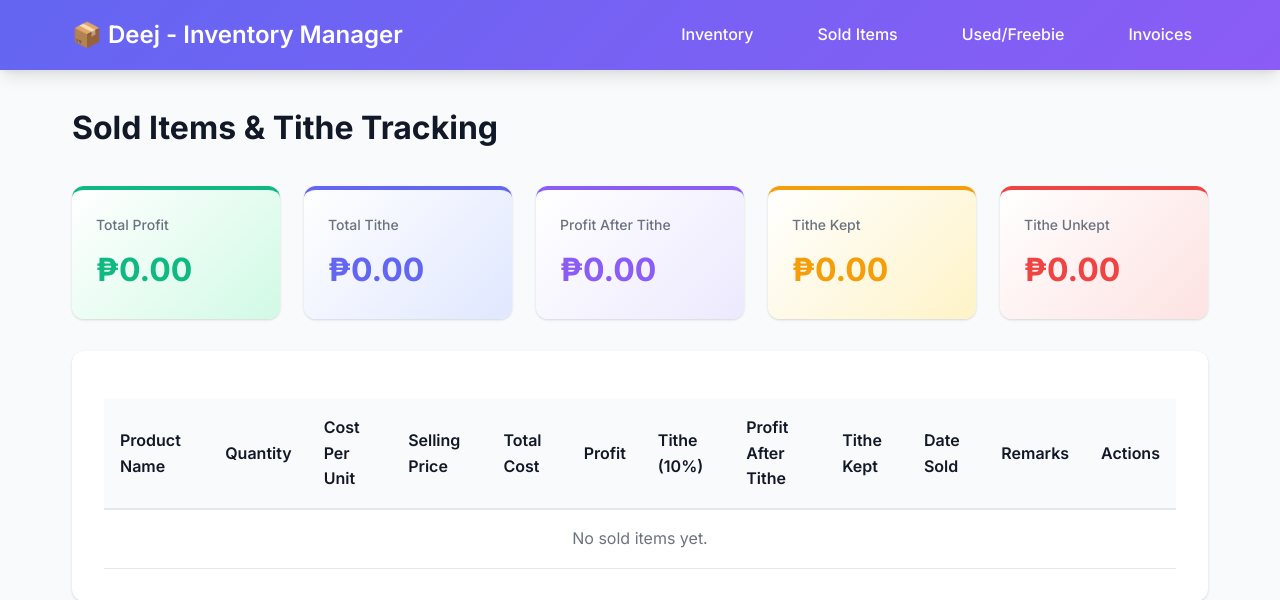
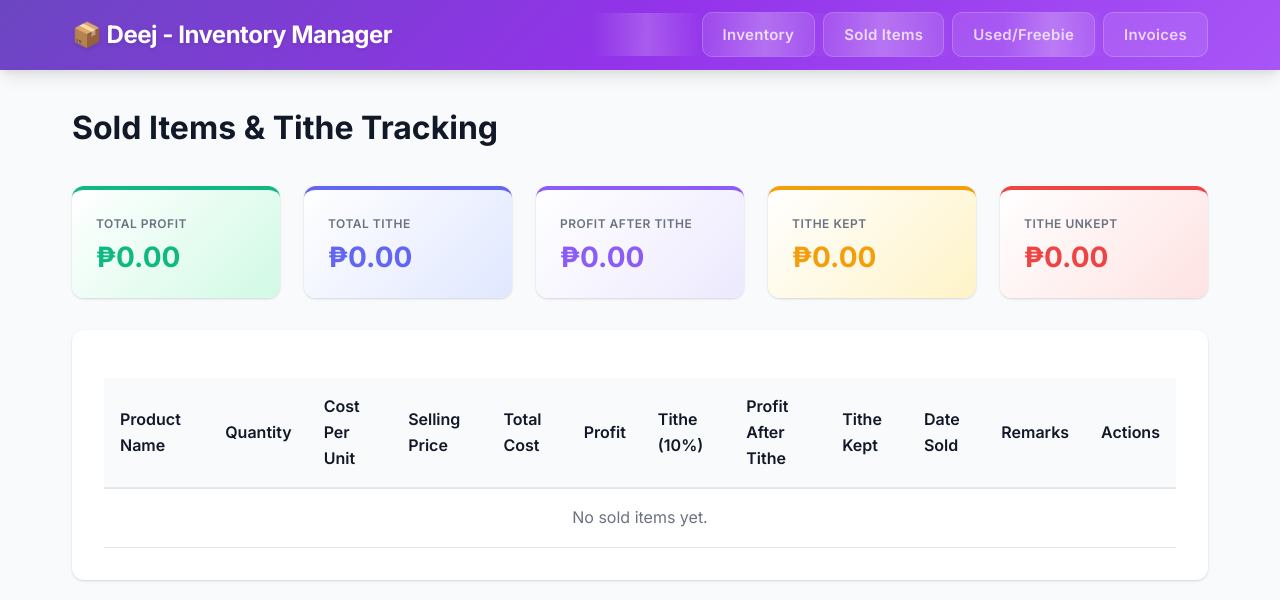
Before and after one commit to Daphne-CPAdmin/Personal-Stocks-INV, a Flask app: page /sold in a window 1280 px wide. Shown: the top 600 px of the page. Run offline with Flask 3, Linux system fonts and the light colour scheme.

Commit message:
Improve stat cards and navigation styling
- Make stat card fonts fit in one line with text-overflow ellipsis
- Reduce stat value font size to 1.75rem for better fit
- Add uppercase and letter-spacing to stat card titles
- Update navigation with light lavender (#e9d5ff) and deep purple (#6b46c1, #9333ea, #a855f7) gradient
- Enhance nav links with glassmorphism effect (backdrop blur, transparency)
- Add smooth hover animations and shine effect
- Improve typography with better font weights and letter spacing
- Add subtle text shadow to navbar branding

```diff
--- a/static/css/style.css
+++ b/static/css/style.css
@@ -28,7 +28,7 @@
 }
 
 .navbar {
-    background: linear-gradient(135deg, var(--primary-color) 0%, var(--secondary-color) 100%);
+    background: linear-gradient(135deg, #6b46c1 0%, #9333ea 50%, #a855f7 100%);
     color: white;
     padding: 1rem 0;
     box-shadow: var(--shadow-lg);
@@ -45,26 +45,60 @@
 
 .nav-brand h1 {
     font-size: 1.5rem;
-    font-weight: 600;
+    font-weight: 700;
+    font-family: 'Inter', -apple-system, BlinkMacSystemFont, 'Segoe UI', sans-serif;
+    letter-spacing: -0.5px;
+    text-shadow: 0 2px 4px rgba(0, 0, 0, 0.1);
 }
 
 .nav-menu {
     display: flex;
     list-style: none;
-    gap: 2rem;
+    gap: 0.5rem;
 }
 
 .nav-link {
-    color: white;
+    color: #e9d5ff;
     text-decoration: none;
-    font-weight: 500;
-    padding: 0.5rem 1rem;
-    border-radius: 0.5rem;
-    transition: background-color 0.2s;
+    font-weight: 600;
+    font-size: 0.9375rem;
+    padding: 0.75rem 1.25rem;
+    border-radius: 0.625rem;
+    transition: all 0.3s ease;
+    background: rgba(255, 255, 255, 0.1);
+    backdrop-filter: blur(10px);
+    border: 1px solid rgba(255, 255, 255, 0.2);
+    letter-spacing: 0.3px;
+    font-family: 'Inter', -apple-system, BlinkMacSystemFont, 'Segoe UI', sans-serif;
+    position: relative;
+    overflow: hidden;
+}
+
+.nav-link::before {
+    content: '';
+    position: absolute;
+    top: 0;
+    left: -100%;
+    width: 100%;
+    height: 100%;
+    background: linear-gradient(90deg, transparent, rgba(255, 255, 255, 0.2), transparent);
+    transition: left 0.5s;
+}
+
+.nav-link:hover::before {
+    left: 100%;
 }
 
 .nav-link:hover {
-    background-color: rgba(255, 255, 255, 0.1);
+    background: rgba(255, 255, 255, 0.2);
+    color: white;
+    transform: translateY(-2px);
+    box-shadow: 0 4px 12px rgba(0, 0, 0, 0.15);
+    border-color: rgba(255, 255, 255, 0.3);
+}
+
+.nav-link:active {
+    transform: translateY(0);
 }
 
 .main-content {
@@ -343,10 +377,15 @@
 }
 
 .stat-card h3 {
-    font-size: 0.875rem;
-    font-weight: 500;
+    font-size: 0.75rem;
+    font-weight: 600;
     color: var(--text-secondary);
     margin-bottom: 0.5rem;
+    white-space: nowrap;
+    overflow: hidden;
+    text-overflow: ellipsis;
+    text-transform: uppercase;
+    letter-spacing: 0.5px;
 }
 
 .stat-card:nth-child(1) .stat-value {
@@ -370,8 +409,12 @@
 }
 
 .stat-value {
-    font-size: 2rem;
+    font-size: 1.75rem;
     font-weight: 700;
+    white-space: nowrap;
+    overflow: hidden;
+    text-overflow: ellipsis;
+    line-height: 1.2;
 }
 
 .text-center {
```
